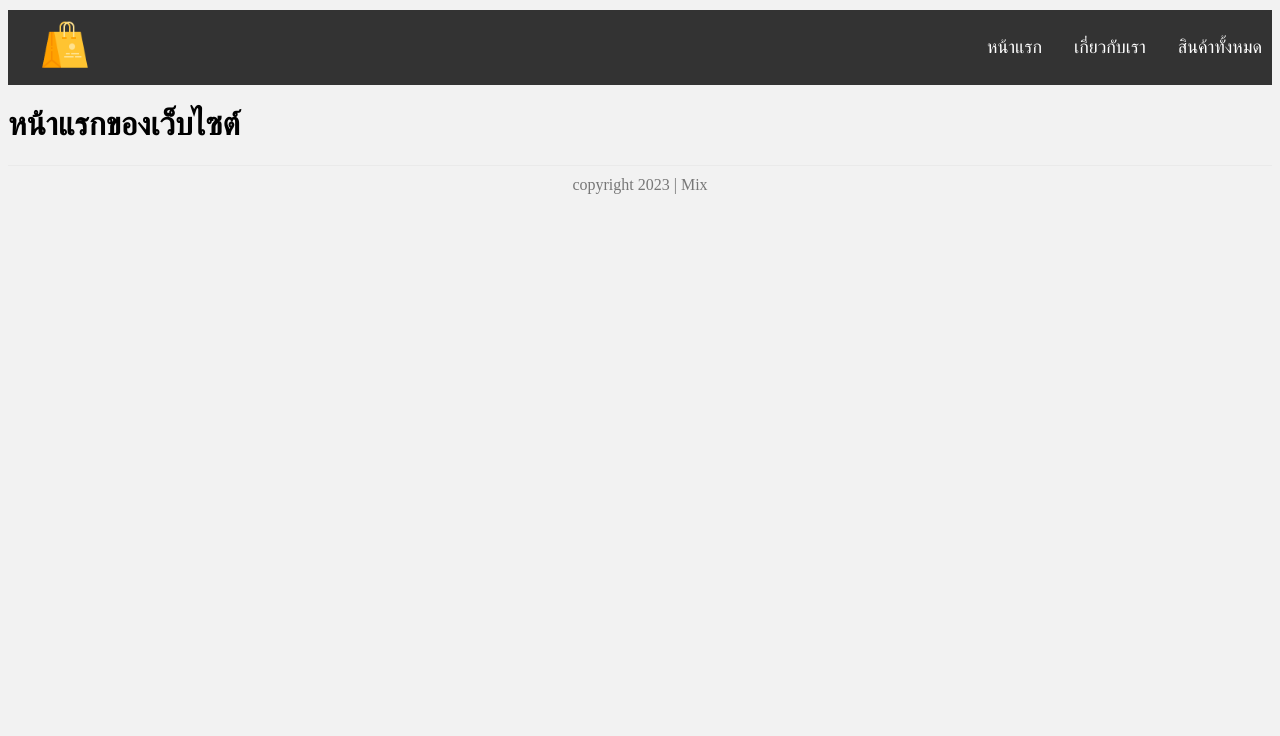
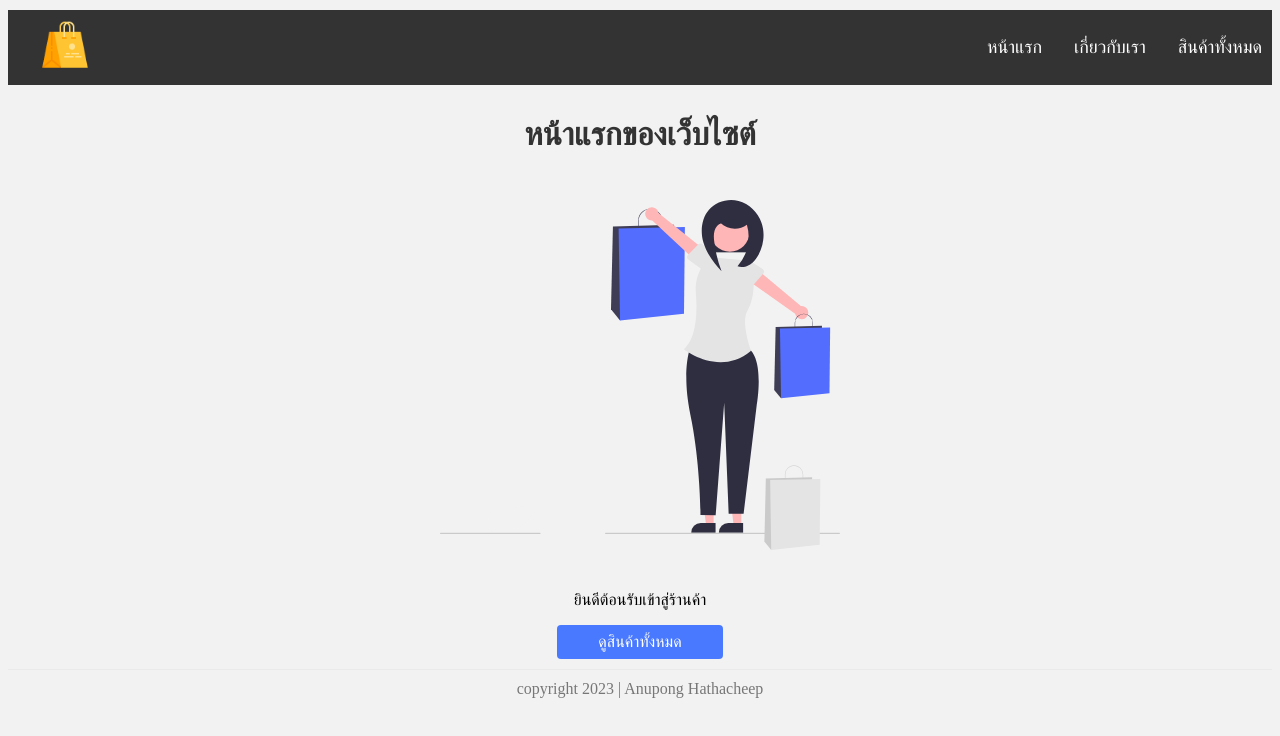
Before and after one commit to mickey0896/NextJS-Demo, a Next.js app: page / in a window 1280 px wide. Shown: the top 736 px of the page. Built offline with nearby package versions, Linux system fonts and the light colour scheme.

Commit message:
component style

```diff
--- a/components/Footer.js
+++ b/components/Footer.js
@@ -1,7 +1,7 @@
 export default function Footer(){
     return(
         <footer>
-            copyright 2023 | Mix
+            copyright 2023 | Anupong Hathacheep
         </footer>
     )
 }
--- a/pages/index.js
+++ b/pages/index.js
@@ -1,8 +1,16 @@
+import styles from '@/styles/Home.module.css'
+import Image from 'next/image'
+import Link from 'next/link'
 
 export default function Home() {
   return (
     <>
-      <h1>หน้าแรกของเว็บไซต์</h1>
+      <div className={styles.container}>
+        <h1 className={styles.title}>หน้าแรกของเว็บไซต์</h1>
+        <Image src="/shopping.svg" width={400} height={400} alt='logo' />
+        <p>ยินดีต้อนรับเข้าสู่ร้านค้า</p>
+        <Link href="/products" className={styles.btn}>ดูสินค้าทั้งหมด</Link>
+      </div>
     </>
   )
 }
--- /dev/null
+++ b/styles/About.module.css
@@ -0,0 +1,23 @@
+.title {
+    color: #333;
+    text-align: center;
+  }
+
+  .container {
+    display: flex;
+    flex-direction: column;
+    justify-content: center;
+    align-items: center;
+  }
+
+  .btn {
+    width: 150px;
+    padding: 8px;
+    background: #4979ff;
+    border-radius: 4px;
+    color: white;
+    text-align: center;
+  }
+  .title:hover{
+    text-decoration: underline;
+  }
--- a/styles/Home.module.css
+++ b/styles/Home.module.css
@@ -1,168 +1,20 @@
-.page {
-  --gray-rgb: 0, 0, 0;
-  --gray-alpha-200: rgba(var(--gray-rgb), 0.08);
-  --gray-alpha-100: rgba(var(--gray-rgb), 0.05);
-
-  --button-primary-hover: #383838;
-  --button-secondary-hover: #f2f2f2;
-
-  display: grid;
-  grid-template-rows: 20px 1fr 20px;
-  align-items: center;
-  justify-items: center;
-  min-height: 100svh;
-  padding: 80px;
-  gap: 64px;
-  font-family: var(--font-geist-sans);
+.title {
+  color: #333;
+  text-align: center;
 }
 
-@media (prefers-color-scheme: dark) {
-  .page {
-    --gray-rgb: 255, 255, 255;
-    --gray-alpha-200: rgba(var(--gray-rgb), 0.145);
-    --gray-alpha-100: rgba(var(--gray-rgb), 0.06);
-
-    --button-primary-hover: #ccc;
-    --button-secondary-hover: #1a1a1a;
-  }
+.container {
+  display: flex;
+  flex-direction: column;
+  justify-content: center;
+  align-items: center;
 }
 
-.main {
-  display: flex;
-  flex-direction: column;
-  gap: 32px;
-  grid-row-start: 2;
+.btn {
+  width: 150px;
+  padding: 8px;
+  background: #4979ff;
+  border-radius: 4px;
+  color: white;
+  text-align: center;
 }
-
-.main ol {
-  font-family: var(--font-geist-mono);
-  padding-left: 0;
-  margin: 0;
-  font-size: 14px;
-  line-height: 24px;
-  letter-spacing: -0.01em;
-  list-style-position: inside;
-}
-
-.main li:not(:last-of-type) {
-  margin-bottom: 8px;
-}
-
-.main code {
-  font-family: inherit;
-  background: var(--gray-alpha-100);
-  padding: 2px 4px;
-  border-radius: 4px;
-  font-weight: 600;
-}
-
-.ctas {
-  display: flex;
-  gap: 16px;
-}
-
-.ctas a {
-  appearance: none;
-  border-radius: 128px;
-  height: 48px;
-  padding: 0 20px;
-  border: none;
-  border: 1px solid transparent;
-  transition:
-    background 0.2s,
-    color 0.2s,
-    border-color 0.2s;
-  cursor: pointer;
-  display: flex;
-  align-items: center;
-  justify-content: center;
-  font-size: 16px;
-  line-height: 20px;
-  font-weight: 500;
-}
-
-a.primary {
-  background: var(--foreground);
-  color: var(--background);
-  gap: 8px;
-}
-
-a.secondary {
-  border-color: var(--gray-alpha-200);
-  min-width: 180px;
-}
-
-.footer {
-  grid-row-start: 3;
-  display: flex;
-  gap: 24px;
-}
-
-.footer a {
-  display: flex;
-  align-items: center;
-  gap: 8px;
-}
-
-.footer img {
-  flex-shrink: 0;
-}
-
-/* Enable hover only on non-touch devices */
-@media (hover: hover) and (pointer: fine) {
-  a.primary:hover {
-    background: var(--button-primary-hover);
-    border-color: transparent;
-  }
-
-  a.secondary:hover {
-    background: var(--button-secondary-hover);
-    border-color: transparent;
-  }
-
-  .footer a:hover {
-    text-decoration: underline;
-    text-underline-offset: 4px;
-  }
-}
-
-@media (max-width: 600px) {
-  .page {
-    padding: 32px;
-    padding-bottom: 80px;
-  }
-
-  .main {
-    align-items: center;
-  }
-
-  .main ol {
-    text-align: center;
-  }
-
-  .ctas {
-    flex-direction: column;
-  }
-
-  .ctas a {
-    font-size: 14px;
-    height: 40px;
-    padding: 0 16px;
-  }
-
-  a.secondary {
-    min-width: auto;
-  }
-
-  .footer {
-    flex-wrap: wrap;
-    align-items: center;
-    justify-content: center;
-  }
-}
-
-@media (prefers-color-scheme: dark) {
-  .logo {
-    filter: invert();
-  }
-}
--- a/styles/globals.css
+++ b/styles/globals.css
@@ -28,7 +28,8 @@ nav .logo {
   margin-right: auto;
   padding-left: 10px;
 }
-footer{
+
+footer {
   display: block;
   text-align: center;
   padding: 10px 0;
@@ -36,3 +37,7 @@ footer{
   color: #777;
   border-top: 1px solid #eaeaea;
 }
+
+a {
+  text-decoration: none;
+}
```
Also changed, not shown: pages/about.js (+6 -1 lines).
